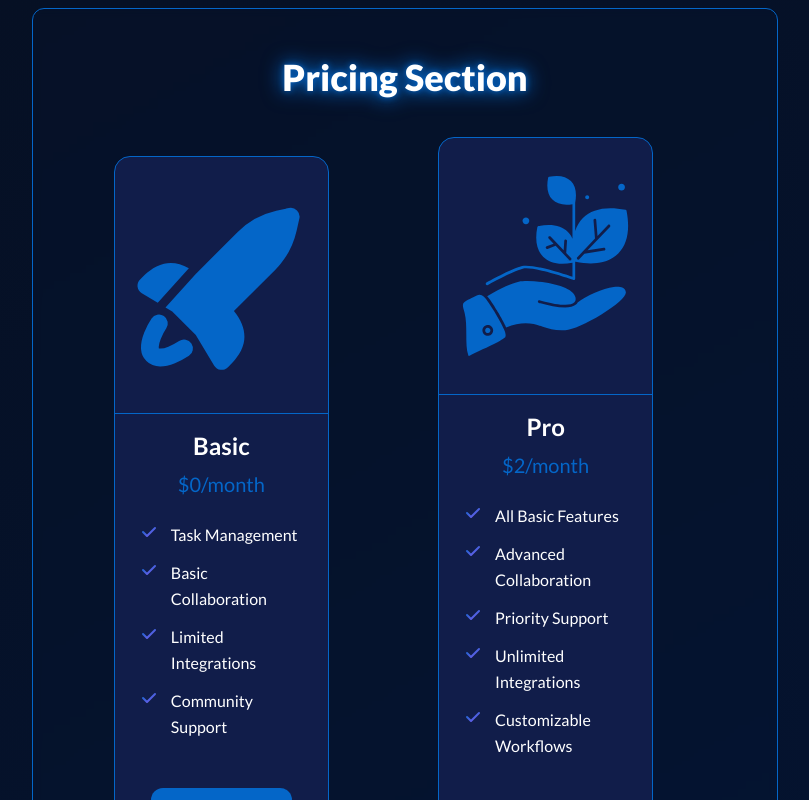
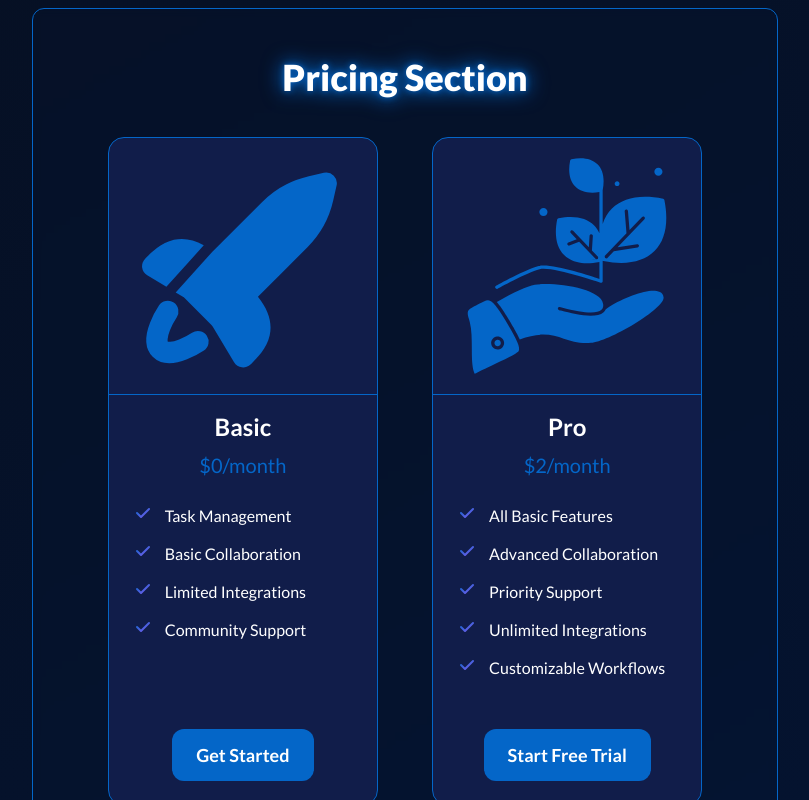
Before and after one commit to Fixer201/react-todo-app, a React (Vite) app: page / in a window 1280 px wide. Shown: the part 3440-4240 px from the top of the page, without its empty margins (235-1044 px from the left). Built offline with nearby package versions, Linux system fonts and the light colour scheme.

Commit message:
fix(pricing-section): restore card wrapper layout

```diff
--- a/src/components/sections/PricingSection.tsx
+++ b/src/components/sections/PricingSection.tsx
@@ -116,6 +116,7 @@ const PricingSection = () => {
                         <motion.div
                             key={id}
                             variants={scaleFadeIn}
+                            className="flex justify-center items-center w-full h-full"
                             transition={{ duration: 0.8, ease: 'easeOut' }}
                         >
                             <PricingCard
```
Lines whose indentation alone changed are shown as unchanged.
